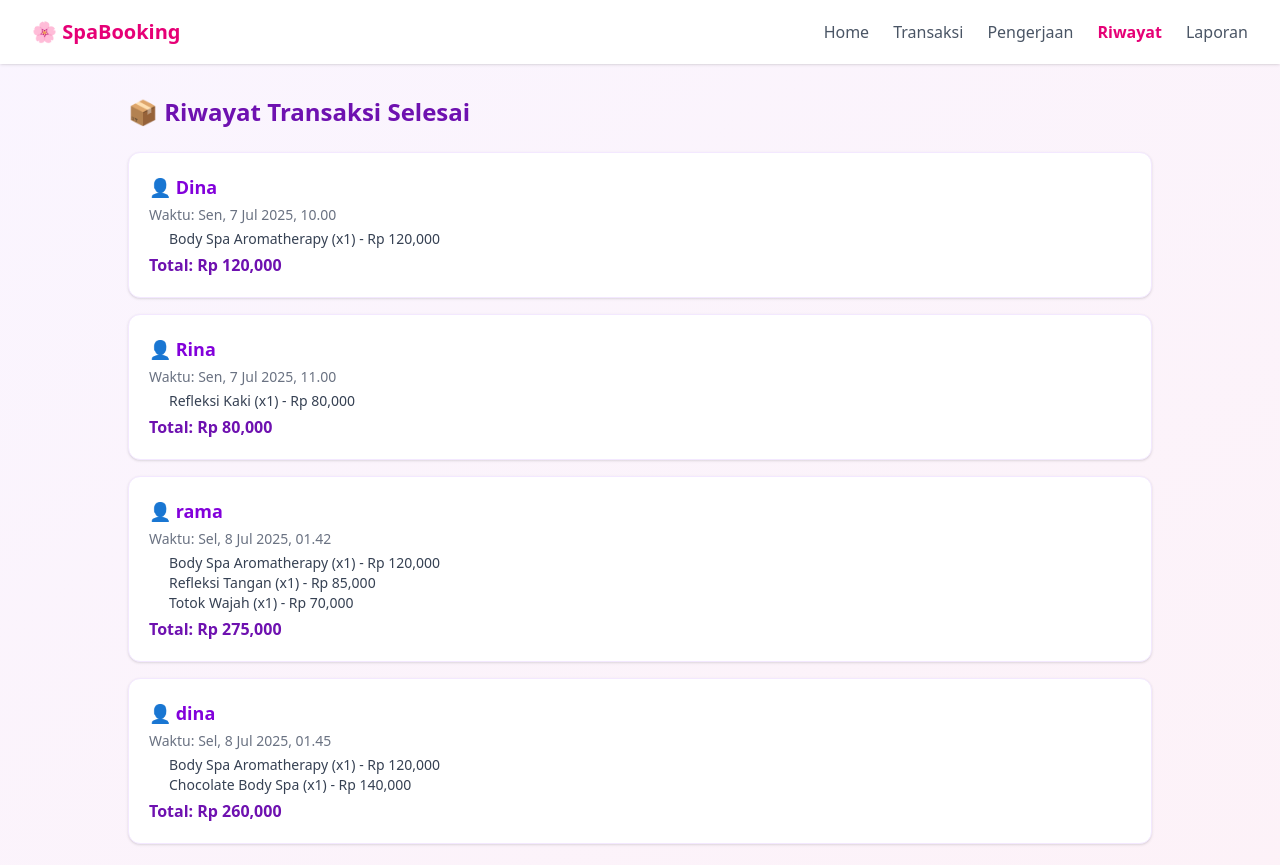
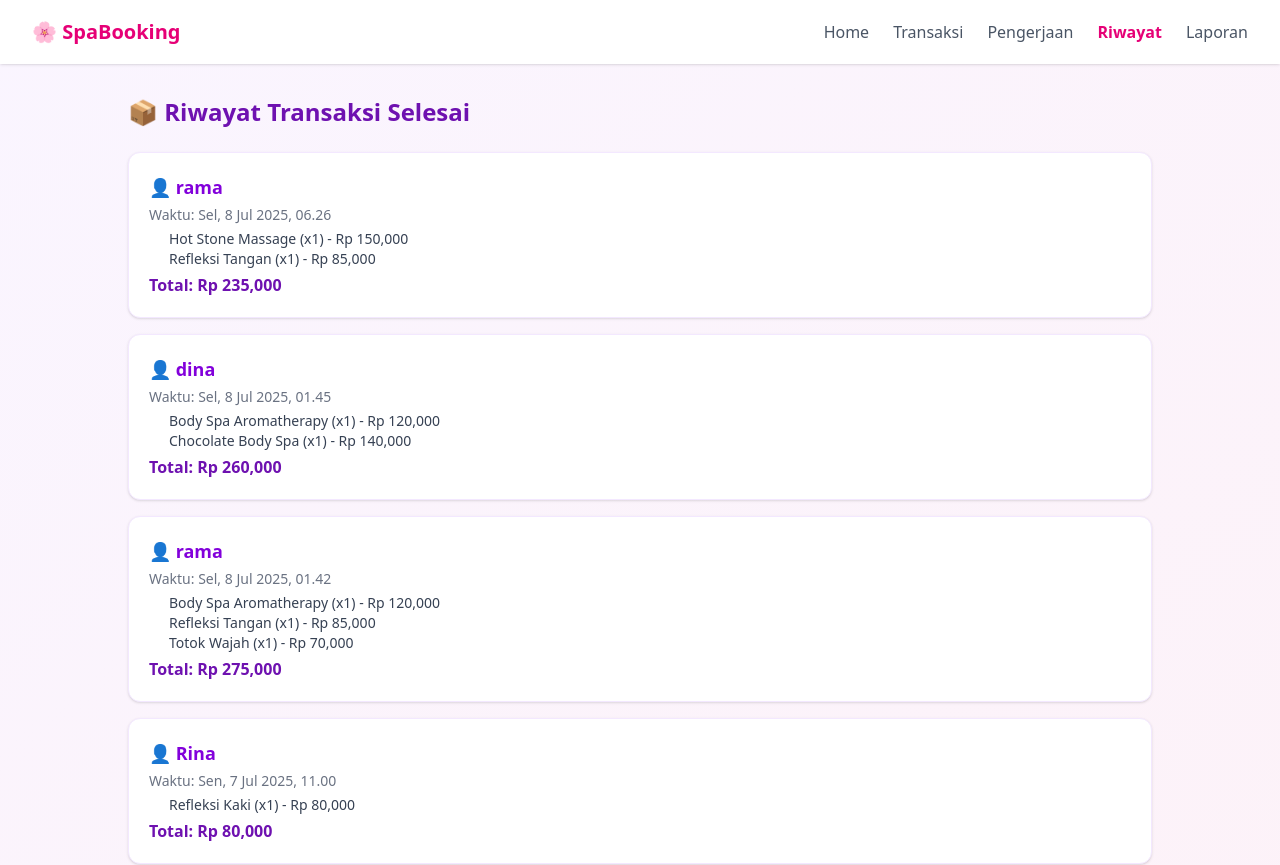
Before and after one commit to husnulpadilla/husnulpadilla-uaspbk-, a Vue app: page /riwayat in a window 1280 px wide. Shown: the top 865 px of the page. Built offline with nearby package versions, Linux system fonts and the light colour scheme; data requests are answered from the project's data file.

Commit message:
update Riwayat

```diff
--- a/db.json
+++ b/db.json
@@ -177,6 +177,27 @@
       "total": 260000,
       "waktu": "2025-07-08T01:45:04.346Z",
       "selesai": true
+    },
+    {
+      "id": "1751955975907",
+      "pelanggan": "rama",
+      "items": [
+        {
+          "id": 102,
+          "nama": "Hot Stone Massage",
+          "harga": 150000,
+          "jumlah": 1
+        },
+        {
+          "id": 203,
+          "nama": "Refleksi Tangan",
+          "harga": 85000,
+          "jumlah": 1
+        }
+      ],
+      "total": 235000,
+      "waktu": "2025-07-08T06:26:15.907Z",
+      "selesai": true
     }
   ]
 }
--- a/src/views/Riwayat.vue
+++ b/src/views/Riwayat.vue
@@ -39,7 +39,7 @@ onMounted(() => {
   transaksiStore.fetchTransaksi()
 })
 
-const transaksiSelesai = computed(() => transaksiStore.transaksiSelesai)
+const transaksiSelesai = computed(() => transaksiStore.transaksiSelesai.reverse())
 
 const formatWaktu = (iso) => {
   return new Date(iso).toLocaleString('id-ID', {
```
